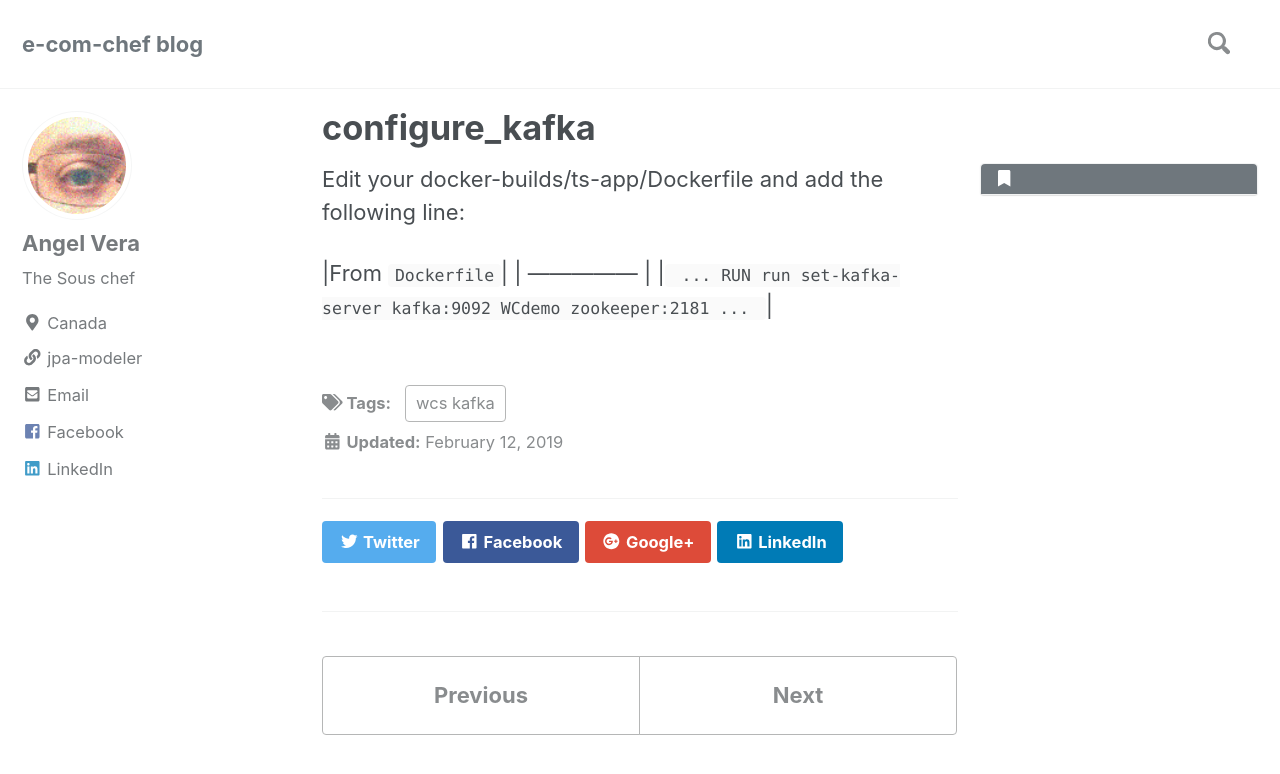
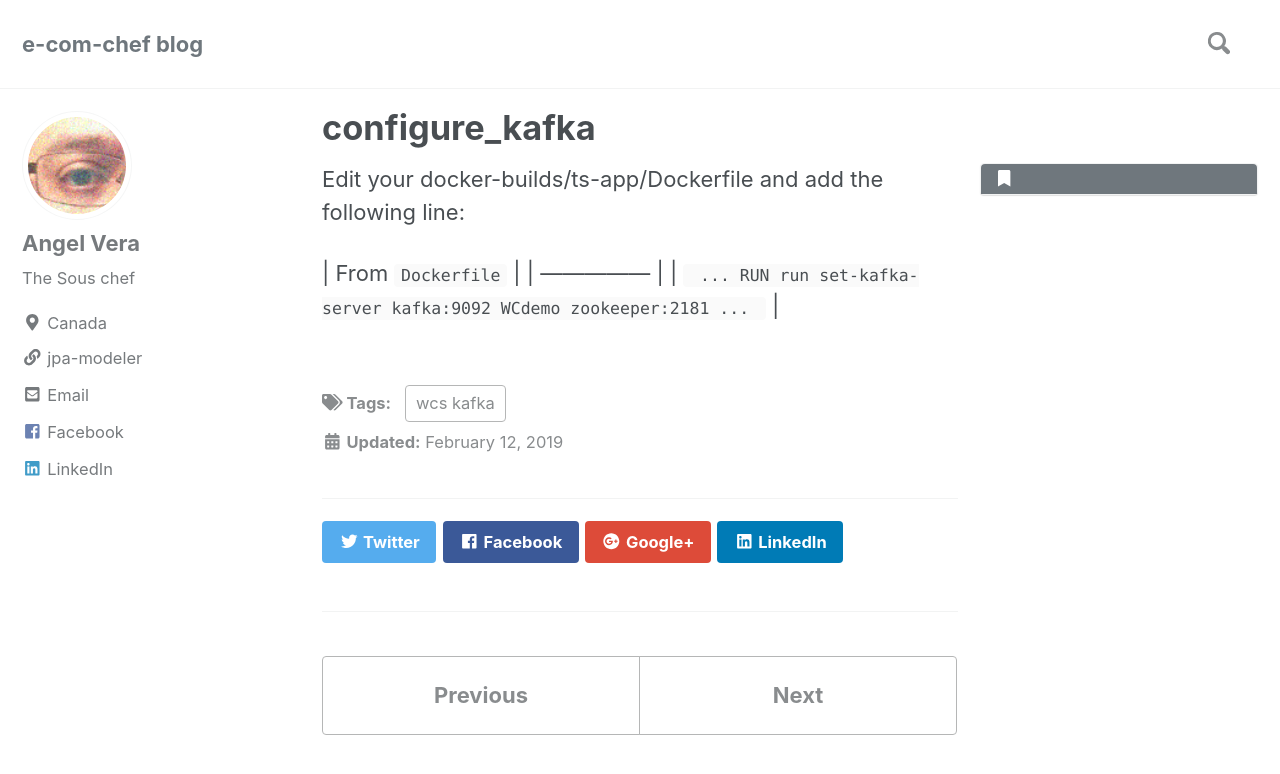
Before and after one commit to arvera/blog, a Jekyll site: the page built from _posts/2019-02-12-configure_kafka.md, in a window 1280 px wide and 900 px high. Shown: the top 774 px of the window. Built offline with Jekyll 4.4.1, drawn with Linux system fonts in a browser that asks for light colours; cached includes are drawn as plain includes; nearby versions of some CDN libraries.

Commit message:
Fixing some formating

````diff
--- a/_posts/2019-02-12-configure_kafka.md
+++ b/_posts/2019-02-12-configure_kafka.md
@@ -4,12 +4,14 @@
 date: 2019-02-12
 tag: wcs kafka
 ---
+
 Edit your docker-builds/ts-app/Dockerfile and add the following line:
 
-|From `Dockerfile`|
+| From `Dockerfile` |
 | --------------- |
-|`
-...
-RUN run set-kafka-server kafka:9092 WCdemo zookeeper:2181
-...
-`|
+| ```
+   ...
+   RUN run set-kafka-server kafka:9092 WCdemo zookeeper:2181
+	 ...
+	```
+|
````
